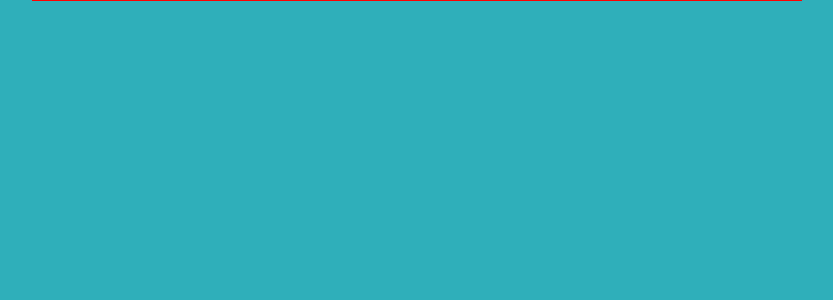
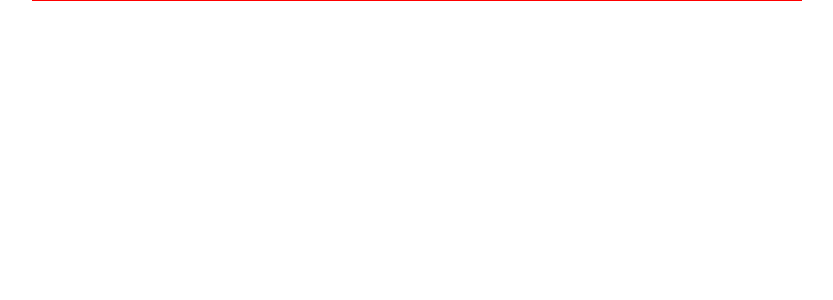
Before and after one commit to BondarViktoriia/so-yummy-front, a React (Create React App) app: page / in a window 1280 px wide. Shown: the top 300 px of the page, without its empty margins (223-1056 px from the left). Built offline with nearby package versions, Linux system fonts and the light colour scheme.

Commit message:
delete color body

```diff
--- a/src/index.css
+++ b/src/index.css
@@ -8,9 +8,6 @@ body {
         sans-serif;
     -webkit-font-smoothing: antialiased;
     -moz-osx-font-smoothing: grayscale;
-    background-color: rgb(47,
-            175,
-            186);
 
 }
 
```
